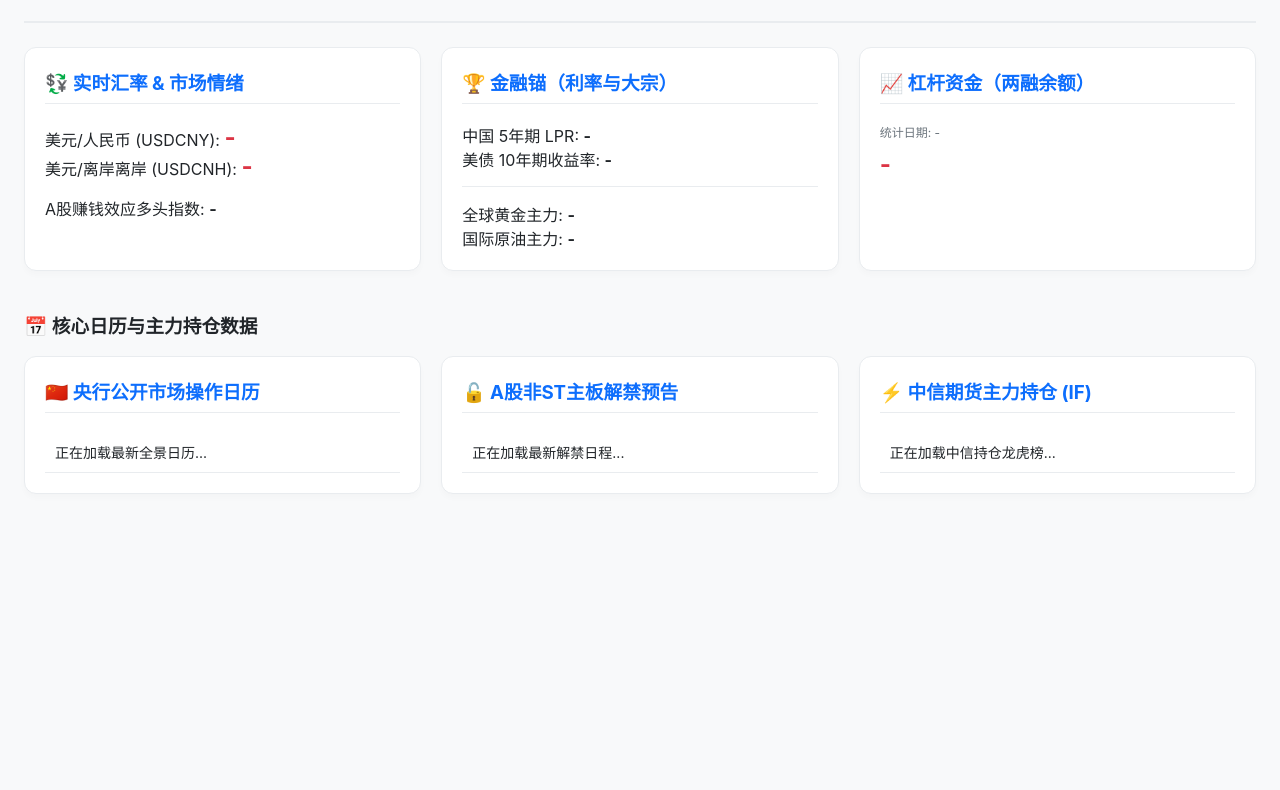
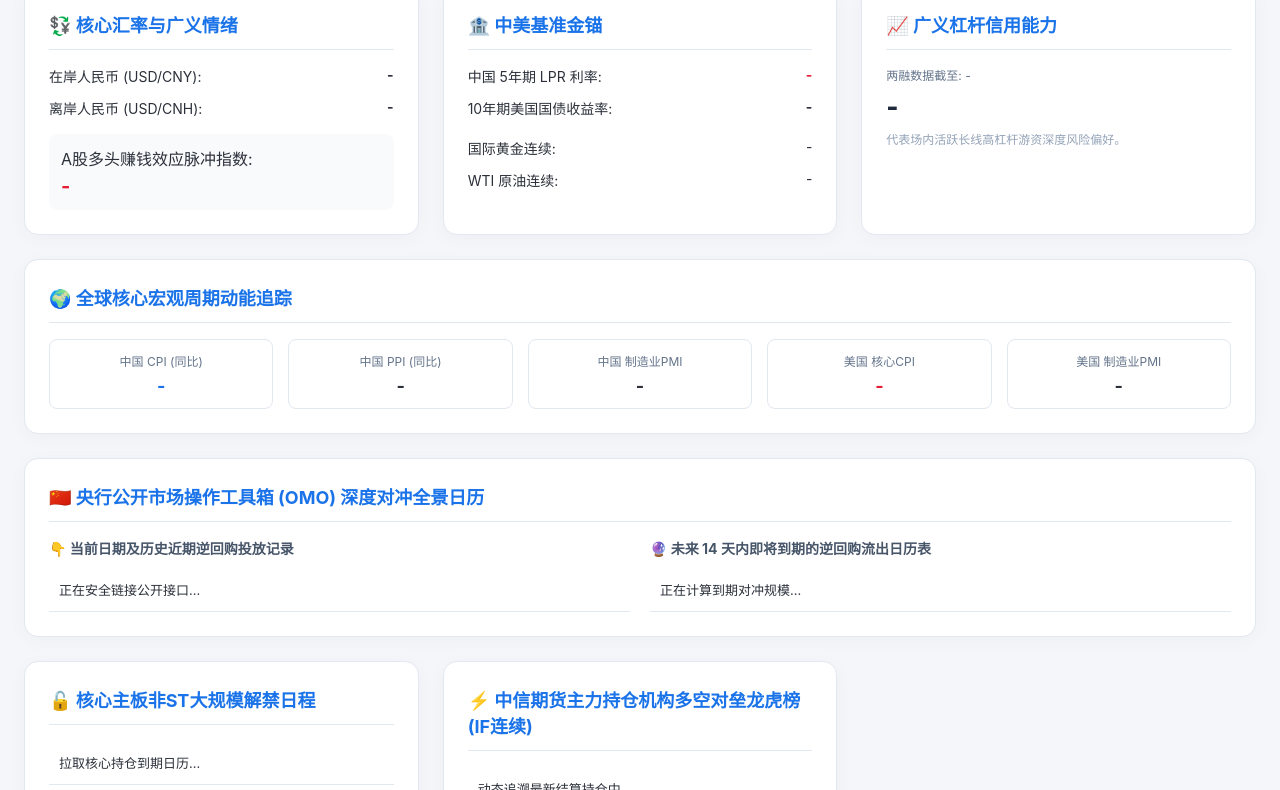
Before and after one commit to KevinEleven1992/Akshare-Public-Data, a plain HTML site: page index.html in a window 1280 px wide. Shown: the part 155-945 px from the top of the page. Before the commit the page ends 800 px from the top, so only its background shows below. Drawn offline with Linux system fonts and the light colour scheme.

Commit message:
Update title and enhance layout styles in index.html

```diff
--- a/index.html
+++ b/index.html
@@ -3,69 +3,112 @@
 <head>
     <meta charset="UTF-8">
     <meta name="viewport" content="width=device-width, initial-scale=1.0">
-    <title>全球宏观与金融市场全景看板</title>
+    <title>高级量化宏观与流动性日历全景看板</title>
     <style>
-        :root { --bg-color: #f8f9fa; --card-bg: #ffffff; --text-main: #212529; --primary: #0d6efd; --border: #e9ecef; }
-        body { font-family: -apple-system, BlinkMacSystemFont, "Segoe UI", Roboto, sans-serif; background: var(--bg-color); color: var(--text-main); margin: 0; padding: 24px; }
+        :root { --bg-color: #f4f6f9; --card-bg: #ffffff; --text-main: #2b303a; --primary: #1a73e8; --border: #e2e8f0; --success: #2ec4b6; --danger: #e71d36; }
+        body { font-family: -apple-system, BlinkMacSystemFont, "Segoe UI", Helvetica, sans-serif; background: var(--bg-color); color: var(--text-main); margin: 0; padding: 24px; }
         .header { display: flex; justify-content: space-between; align-items: center; border-bottom: 2px solid var(--border); padding-bottom: 16px; margin-bottom: 24px; }
-        .grid { display: grid; grid-template-columns: repeat(auto-fit, minmax(350px, 1fr)); gap: 20px; }
-        .card { background: var(--card-bg); border-radius: 12px; padding: 20px; box-shadow: 0 4px 6px rgba(0,0,0,0.02); border: 1px solid var(--border); }
-        .card h3 { margin-top: 0; color: var(--primary); border-bottom: 1px solid var(--border); padding-bottom: 8px; }
-        table { width: 100%; border-collapse: collapse; font-size: 14px; margin-top: 10px; }
-        th, td { padding: 10px; text-align: left; border-bottom: 1px solid var(--border); }
-        th { background: #fdfdfd; font-weight: 600; }
-        .metric-value { font-size: 24px; font-weight: bold; color: #dc3545; margin: 10px 0; }
+        .grid { display: grid; grid-template-columns: repeat(auto-fit, minmax(320px, 1fr)); gap: 24px; }
+        .card { background: var(--card-bg); border-radius: 14px; padding: 24px; box-shadow: 0 4px 20px rgba(0,0,0,0.03); border: 1px solid var(--border); }
+        .card h3 { margin-top: 0; color: var(--primary); font-size: 18px; border-bottom: 1px solid var(--border); padding-bottom: 12px; margin-bottom: 16px; }
+        .full-width { grid-column: 1 / -1; }
+        .sub-grid { display: grid; grid-template-columns: 1fr 1fr; gap: 20px; }
+        @media(max-width: 768px) { .sub-grid { grid-template-columns: 1fr; } }
+        table { width: 100%; border-collapse: collapse; font-size: 13px; text-align: left; }
+        th, td { padding: 12px 10px; border-bottom: 1px solid var(--border); }
+        th { background: #fafbfc; font-weight: 600; color: #5a6275; }
+        .badge { padding: 4px 8px; border-radius: 6px; font-size: 11px; font-weight: bold; color:#fff; }
+        .badge-up { background-color: var(--success); }
+        .badge-down { background-color: var(--danger); }
+        .metric-group { display: flex; justify-content: space-between; margin-bottom: 12px; font-size: 14px; }
+        .metric-value { font-size: 26px; font-weight: 800; color: #1e293b; margin: 8px 0; }
     </style>
 </head>
 <body>
 
     <div class="header">
-        <h2>📊 全球宏观与市场数据全景看板</h2>
-        <div>⏰ 数据更新时间: <strong id="update-time">-</strong></div>
+        <h2>📊 宏观深度策略与流动性全景看板 (2.0 Pro)</h2>
+        <div>系统最后同步: <strong id="update-time" style="color:var(--primary);">-</strong></div>
     </div>
 
     <div class="grid">
         <div class="card">
-            <h3>💱 实时汇率 & 市场情绪</h3>
-            <div>美元/人民币 (USDCNY): <span id="onshore" class="metric-value">-</span></div>
-            <div>美元/离岸离岸 (USDCNH): <span id="offshore" class="metric-value">-</span></div>
-            <div style="margin-top:15px;">A股赚钱效应多头指数: <strong id="fear-greed">-</strong></div>
+            <h3>💱 核心汇率与广义情绪</h3>
+            <div class="metric-group"><span>在岸人民币 (USD/CNY):</span><strong id="onshore">-</strong></div>
+            <div class="metric-group"><span>离岸人民币 (USD/CNH):</span><strong id="offshore">-</strong></div>
+            <div style="margin-top:16px; padding:12px; background:#f8fafc; border-radius:8px;">
+                <span>A股多头赚钱效应脉冲指数:</span>
+                <div id="fear-greed" style="font-size:20px; font-weight:bold; color:var(--danger); margin-top:4px;">-</div>
+            </div>
         </div>
 
         <div class="card">
-            <h3>🏆 金融锚（利率与大宗）</h3>
-            <div>中国 5年期 LPR: <strong id="cn-lpr">-</strong></div>
-            <div>美债 10年期收益率: <strong id="us-bond">-</strong></div>
-            <hr style="border:0; border-top:1px solid var(--border); margin:15px 0;">
-            <div>全球黄金主力: <strong id="gold-price">-</strong></div>
-            <div>国际原油主力: <strong id="oil-price">-</strong></div>
+            <h3>🏦 中美基准金锚</h3>
+            <div class="metric-group"><span>中国 5年期 LPR 利率:</span><strong id="cn-lpr" style="color:var(--danger); font-weight:bold;">-</strong></div>
+            <div class="metric-group"><span>10年期美国国债收益率:</span><strong id="us-bond">-</strong></div>
+            <div class="metric-group" style="margin-top:20px;"><span>国际黄金连续:</span><span id="gold-price">-</span></div>
+            <div class="metric-group"><span>WTI 原油连续:</span><span id="oil-price">-</span></div>
         </div>
 
         <div class="card">
-            <h3>📈 杠杆资金（两融余额）</h3>
-            <div id="margin-date" style="font-size:12px; color:#6c757d;">统计日期: -</div>
+            <h3>📈 广义杠杆信用能力</h3>
+            <div id="margin-date" style="font-size:12px; color:#64748b; margin-bottom:4px;">两融数据截至: -</div>
             <div id="margin-val" class="metric-value">-</div>
+            <div style="font-size:12px; color:#94a3b8;">代表场内活跃长线高杠杆游资深度风险偏好。</div>
         </div>
-    </div>
 
-    <h3 style="margin-top:40px;">📅 核心日历与主力持仓数据</h3>
-    <div class="grid">
+        <div class="card full-width">
+            <h3>🌍 全球核心宏观周期动能追踪</h3>
+            <div style="display:grid; grid-template-columns: repeat(auto-fit, minmax(150px, 1fr)); gap:15px; text-align:center;">
+                <div style="background:#fff; border:1px solid var(--border); padding:12px; border-radius:8px;">
+                    <div style="color:#64748b; font-size:12px;">中国 CPI (同比)</div>
+                    <div id="c-cpi" style="font-size:18px; font-weight:bold; margin-top:6px; color:var(--primary);">-</div>
+                </div>
+                <div style="background:#fff; border:1px solid var(--border); padding:12px; border-radius:8px;">
+                    <div style="color:#64748b; font-size:12px;">中国 PPI (同比)</div>
+                    <div id="c-ppi" style="font-size:18px; font-weight:bold; margin-top:6px;">-</div>
+                </div>
+                <div style="background:#fff; border:1px solid var(--border); padding:12px; border-radius:8px;">
+                    <div style="color:#64748b; font-size:12px;">中国 制造业PMI</div>
+                    <div id="c-pmi" style="font-size:18px; font-weight:bold; margin-top:6px;">-</div>
+                </div>
+                <div style="background:#fff; border:1px solid var(--border); padding:12px; border-radius:8px;">
+                    <div style="color:#64748b; font-size:12px;">美国 核心CPI</div>
+                    <div id="u-cpi" style="font-size:18px; font-weight:bold; margin-top:6px; color:var(--danger);">-</div>
+                </div>
+                <div style="background:#fff; border:1px solid var(--border); padding:12px; border-radius:8px;">
+                    <div style="color:#64748b; font-size:12px;">美国 制造业PMI</div>
+                    <div id="u-pmi" style="font-size:18px; font-weight:bold; margin-top:6px;">-</div>
+                </div>
+            </div>
+        </div>
+
+        <div class="card full-width">
+            <h3>🇨🇳 央行公开市场操作工具箱 (OMO) 深度对冲全景日历</h3>
+            <div class="sub-grid">
+                <div>
+                    <h4 style="margin:0 0 10px 0; font-size:14px; color:#475569;">👇 当前日期及历史近期逆回购投放记录</h4>
+                    <table id="omo-hist-table"><tr><td>正在安全链接公开接口...</td></tr></table>
+                </div>
+                <div>
+                    <h4 style="margin:0 0 10px 0; font-size:14px; color:#475569;">🔮 未来 14 天内即将到期的逆回购流出日历表</h4>
+                    <table id="omo-future-table"><tr><td>正在计算到期对冲规模...</td></tr></table>
+                </div>
+            </div>
+        </div>
+
         <div class="card">
-            <h3>🇨🇳 央行公开市场操作日历</h3>
-            <table id="omo-table"><tr><td>正在加载最新全景日历...</td></tr></table>
+            <h3>🔓 核心主板非ST大规模解禁日程</h3>
+            <table id="unlock-table"><tr><td>拉取核心持仓到期日历...</td></tr></table>
         </div>
+
         <div class="card">
-            <h3>🔓 A股非ST主板解禁预告</h3>
-            <table id="unlock-table"><tr><td>正在加载最新解禁日程...</td></tr></table>
-        </div>
-        <div class="card">
-            <h3>⚡ 中信期货主力持仓 (IF)</h3>
-            <table id="futures-table"><tr><td>正在加载中信持仓龙虎榜...</td></tr></table>
+            <h3>⚡ 中信期货主力持仓机构多空对垒龙虎榜 (IF连续)</h3>
+            <table id="futures-table"><tr><td>动态追溯最新结算持仓中...</td></tr></table>
         </div>
     </div>
 
     <script>
-        // 高鲁棒性安全路径解构器
         const safeGet = (obj, path, fallback = "-") => {
             return path.split('.').reduce((acc, part) => (acc && acc[part] !== undefined && acc[part] !== null) ? acc[part] : null, obj) || fallback;
         };
@@ -75,63 +118,67 @@
             .then(data => {
                 document.getElementById('update-time').innerText = safeGet(data, 'update_time');
 
-                // 1. 汇率与市场情绪
+                // 基础面板
                 document.getElementById('onshore').innerText = safeGet(data, 'exchange_rate.USDCNY_Onshore');
                 document.getElementById('offshore').innerText = safeGet(data, 'exchange_rate.USDCNH_Offshore');
-
-                const fgValue = safeGet(data, 'macro_metrics.fear_greed.value');
-                const fgSentiment = safeGet(data, 'macro_metrics.fear_greed.sentiment');
-                document.getElementById('fear-greed').innerText = `${fgValue} (${fgSentiment})`;
-
-                // 2. 利率与全球大宗
+                document.getElementById('fear-greed').innerText = `${safeGet(data, 'macro_metrics.fear_greed.value')}% (${safeGet(data, 'macro_metrics.fear_greed.sentiment')})`;
                 document.getElementById('cn-lpr').innerText = safeGet(data, 'macro_metrics.interest_rate.china_lpr_5y');
                 document.getElementById('us-bond').innerText = safeGet(data, 'macro_metrics.interest_rate.us_bond_10y');
                 document.getElementById('gold-price').innerText = safeGet(data, 'macro_metrics.commodity.gold');
                 document.getElementById('oil-price').innerText = safeGet(data, 'macro_metrics.commodity.oil');
-
-                // 3. 杠杆两融资金
-                document.getElementById('margin-date').innerText = "统计日期: " + safeGet(data, 'macro_metrics.margin_balance.date');
+                document.getElementById('margin-date').innerText = "两融数据截至: " + safeGet(data, 'macro_metrics.margin_balance.date');
                 document.getElementById('margin-val').innerText = safeGet(data, 'macro_metrics.margin_balance.value');
 
-                // 4. 渲染央行 OMO 表格 (全面切换至归一化英文 Key)
-                const omoList = safeGet(data, 'pboc_omo.history_7d');
-                if(Array.isArray(omoList) && omoList.length > 0) {
-                    let html = "<tr><th>操作日期</th><th>操作方向</th><th>操作量</th><th>中标利率</th></tr>";
-                    omoList.forEach(r => {
-                        html += `<tr><td>${r.date}</td><td>${r.direction}</td><td>${r.amount}</td><td>${r.rate}</td></tr>`;
+                // 宏观矩阵
+                document.getElementById('c-cpi').innerText = safeGet(data, 'macro_metrics.china_cpi') + "%";
+                document.getElementById('c-ppi').innerText = safeGet(data, 'macro_metrics.china_ppi') + "%";
+                document.getElementById('c-pmi').innerText = safeGet(data, 'macro_metrics.china_pmi');
+                document.getElementById('u-cpi').innerText = safeGet(data, 'macro_metrics.usa_cpi');
+                document.getElementById('u-pmi').innerText = safeGet(data, 'macro_metrics.usa_pmi');
+
+                // 渲染 OMO 历史投放表
+                const histList = safeGet(data, 'pboc_omo.history_7d');
+                if(Array.isArray(histList) && histList.length > 0) {
+                    let html = "<tr><th>投放操作日</th><th>方向</th><th>操作量</th><th>中标利率</th></tr>";
+                    histList.slice(0, 7).forEach(r => {
+                        const isUp = r.direction.includes("投放") || r.direction.includes("买入");
+                        const badgeClass = isUp ? "badge badge-up" : "badge badge-down";
+                        html += `<tr><td><strong>${r.date}</strong></td><td><span class="${badgeClass}">${r.direction}</span></td><td>font-weight:bold;${r.amount}</td><td>${r.rate}</td></tr>`;
                     });
-                    document.getElementById('omo-table').innerHTML = html;
-                } else {
-                    document.getElementById('omo-table').innerHTML = "<tr><td>暂无近期公开市场操作数据</td></tr>";
+                    document.getElementById('omo-hist-table').innerHTML = html;
                 }
 
-                // 5. 渲染 A股主板解禁
+                // 渲染 OMO 未来 14 天到期流动性日历表
+                const futureList = safeGet(data, 'pboc_omo.future_14d');
+                if(Array.isArray(futureList) && futureList.length > 0) {
+                    let html = "<tr><th>到期清算日</th><th>方向</th><th>回笼规模</th><th>利率参考</th></tr>";
+                    futureList.forEach(r => {
+                        html += `<tr><td><strong>${r.date}</strong></td><td><span class="badge badge-down">${r.direction}</span></td><td style="color:var(--danger); font-weight:bold;">${r.amount}</td><td>${r.rate}</td></tr>`;
+                    });
+                    document.getElementById('omo-future-table').innerHTML = html;
+                } else {
+                    document.getElementById('omo-future-table').innerHTML = "<tr><td>未来 14 天无流动性到期清算</td></tr>";
+                }
+
+                // 解禁预告
                 const unlockList = safeGet(data, 'unlock_calendar');
                 if(Array.isArray(unlockList) && unlockList.length > 0) {
-                    let html = "<tr><th>解禁日期</th><th>股票代码</th><th>股票简称</th><th>解禁总量</th></tr>";
+                    let html = "<tr><th>解禁日期</th><th>代码</th><th>简称</th><th>规模</th></tr>";
                     unlockList.forEach(r => {
                         html += `<tr><td>${r.date}</td><td>${r.code}</td><td>${r.name}</td><td>${r.amount}</td></tr>`;
                     });
                     document.getElementById('unlock-table').innerHTML = html;
-                } else {
-                    document.getElementById('unlock-table').innerHTML = "<tr><td>近期无非ST主板大规模解禁</td></tr>";
                 }
 
-                // 6. 渲染中信龙虎持仓
+                // 期货持仓
                 const futuresList = safeGet(data, 'citic_futures');
                 if(Array.isArray(futuresList) && futuresList.length > 0) {
-                    let html = "<tr><th>名次</th><th>多单机构</th><th>多单持仓</th><th>空单机构</th><th>空单持仓</th></tr>";
+                    let html = "<tr><th>名次</th><th>多头主力</th><th>多单</th><th>空头主力</th><th>空单</th></tr>";
                     futuresList.forEach(r => {
                         html += `<tr><td>${r.rank}</td><td>${r.long_inst}</td><td>${r.long_val}</td><td>${r.short_inst}</td><td>${r.short_val}</td></tr>`;
                     });
                     document.getElementById('futures-table').innerHTML = html;
-                } else {
-                    document.getElementById('futures-table').innerHTML = "<tr><td>非交易日或持仓龙虎榜未公布</td></tr>";
                 }
-            })
-            .catch(err => {
-                console.error("加载看板核心 JSON 失败:", err);
-                document.body.insertAdjacentHTML('afterbegin', '<div style="color:red;padding:10px;background:#fff1f0;border:1px solid #ffa39e;margin-bottom:15px;">⚠️ 看板数据文件 (data.json) 暂未上线或部署同步中，请等待首次工作流推送。</div>');
             });
     </script>
 </body>
```
